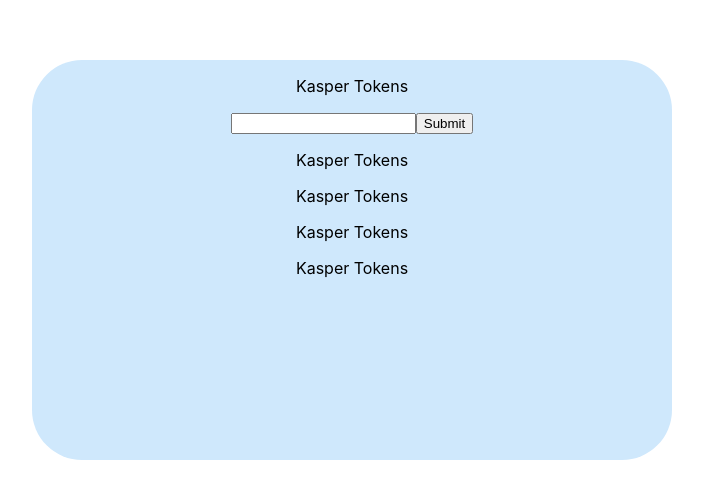
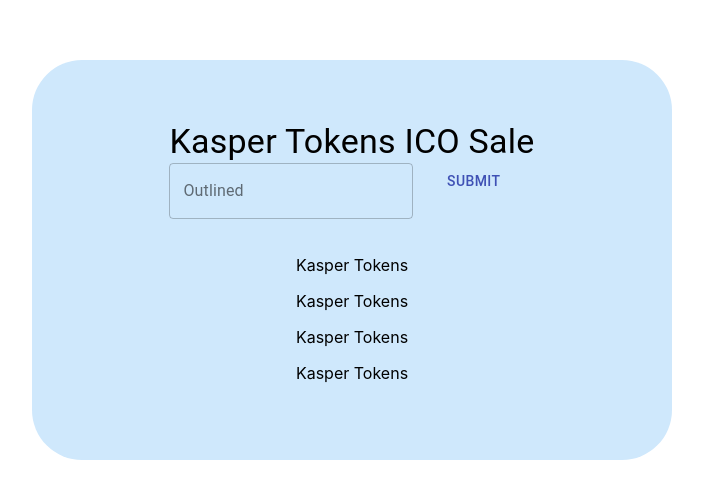
Before and after one commit to AAA530/Custom_ERC20_Tokens, a React (Create React App) app in the folder client/: page / in a window 1280 px wide. Shown: the part 140-638 px from the top of the page, without its empty margins (288-991 px from the left). Built offline with nearby package versions, Linux system fonts and the light colour scheme.

Commit message:
adding input

```diff
--- a/client/src/Components/Home.js
+++ b/client/src/Components/Home.js
@@ -4,13 +4,15 @@ import getWeb3 from "./../getWeb3";
 import Container from "@material-ui/core/Container";
 import Typography from "@material-ui/core/Typography";
 import Grid from "@material-ui/core/Grid";
+import TextField from "@material-ui/core/TextField";
+import Button from "@material-ui/core/Button";
 
 export default function Home() {
   const [accounts, setAccounts] = useState();
   const [KaspTokensInstance, setKaspTokensInstance] = useState();
   const [obj, setObj] = useState({
     loaded: false,
-    address: "",
+    amount: "",
     token_name: "",
   });
   // Similar to componentDidMount and componentDidUpdate:
@@ -79,7 +81,7 @@ export default function Home() {
       >
         <Grid
           container
-          direction="row"
+          direction="column"
           justify="center"
           //   alignItems="center"
           xs={6}
@@ -88,18 +90,40 @@ export default function Home() {
             backgroundColor: "#cfe8fc",
             borderRadius: "50px",
           }}
+          spacing
         >
-          <Grid item xs={6} style={{ margin: "0 auto", textAlign: "center" }}>
-            <p>Kasper Tokens</p>
-            <input
+          <Grid item xs={8} style={{ margin: "0 auto", textAlign: "center" }}>
+            <Typography variant="h4" component="h2">
+              Kasper Tokens ICO Sale
+            </Typography>
+
+            {/* <input
               type="text"
               value={obj.address}
               name="address"
               onChange={handleInputChange}
-            />
-            <button type="submit" onClick={handleOnSubmit}>
-              Submit
-            </button>
+            /> */}
+            <Grid container direction="row">
+              <Grid item xs={8}>
+                <TextField
+                  id="outlined-basic"
+                  label="Outlined"
+                  variant="outlined"
+                  fullWidth
+                  value={obj.address}
+                  name="amount"
+                  onChange={handleInputChange}
+                />
+              </Grid>
+              <Grid item xs={4}>
+                {/* <button type="submit" onClick={handleOnSubmit}>
+                  Submit
+                </button> */}
+                <Button color="primary" onClick={handleOnSubmit}>
+                  Submit
+                </Button>
+              </Grid>
+            </Grid>
             <br />
             <p>{obj.token_name}</p>
             <p>Kasper Tokens</p>
```
